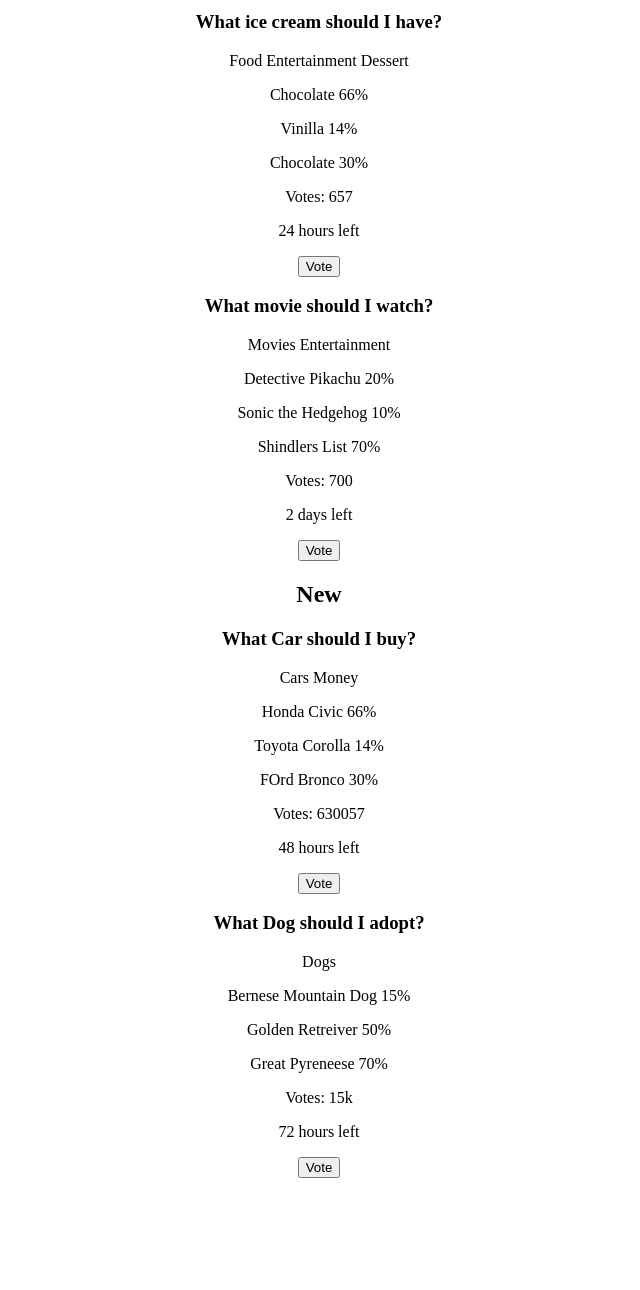
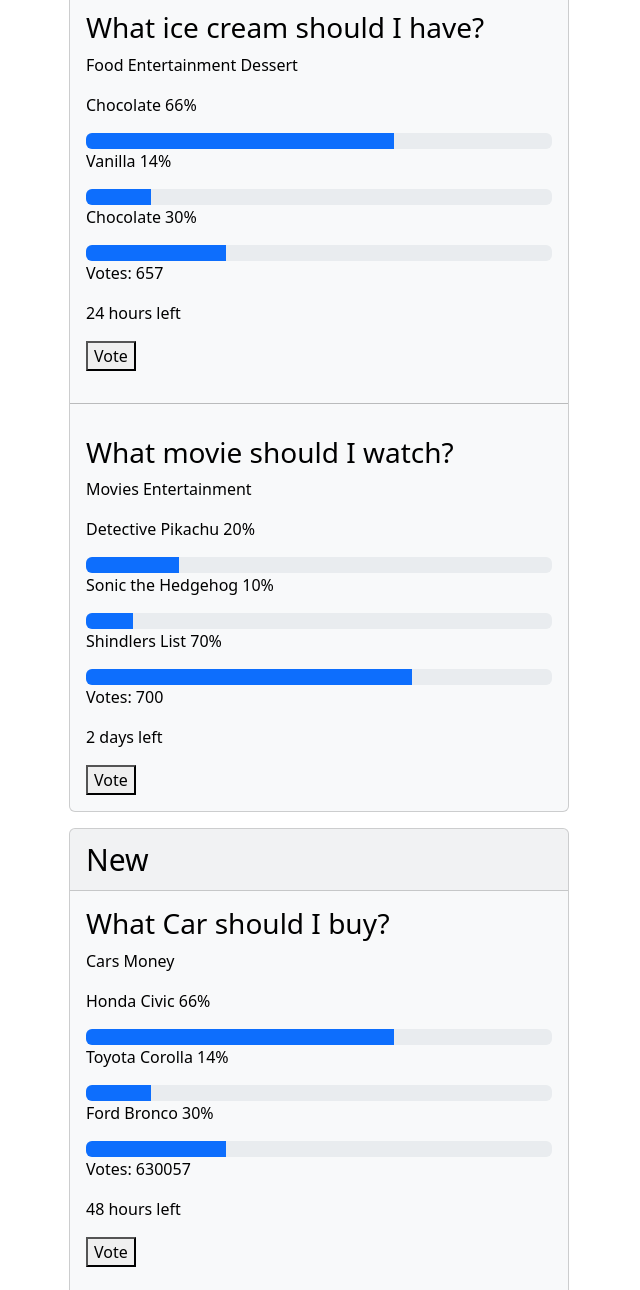
Before and after one commit to wths-webdev/crowdwise-part-1-Maddy221, a plain HTML site: page index.html in a window 1280 px wide. Shown: the part 168-1458 px from the top of the page, without its empty margins (321-961 px from the left). Before the commit the page ends 1354 px from the top, so only its background shows below. Drawn offline with nearby package versions, Linux system fonts and the light colour scheme.

Commit message:
added cards and progress bars

```diff
--- a/index.html
+++ b/index.html
@@ -4,54 +4,101 @@
     <meta charset="UTF-8">
     <meta name="viewport" content="width=device-width, initial-scale=1.0">
     <link rel="stylesheet" href="style.css">
+    <link href="https://cdn.jsdelivr.net/npm/bootstrap@5.3.6/dist/css/bootstrap.min.css" rel="stylesheet" integrity="sha384-4Q6Gf2aSP4eDXB8Miphtr37CMZZQ5oXLH2yaXMJ2w8e2ZtHTl7GptT4jmndRuHDT" crossorigin="anonymous">
     <title>Document</title>
 </head>
-<body>
+<body style="text-align: center;">
     <header>
         <img src="images/crowdwise.svg" alt="">
     </header>
     <main>
-        <div class="ending-soon">
-            <h2>Ending Soon</h2>
-
+        <div class="ending-soon" style="text-align: center;" >
+            <div class="card text-bg-light mb-3">
+                <div class="card-header" style="text-align: left;font-size: 30px;">Ending Soon</div>
+                <div class="card-body" style="text-align: left;">
                     <h3>What ice cream should I have?</h3>
                     <p>Food  Entertainment   Dessert</p>
                     <p>Chocolate 66%</p>
-            <p>Vinilla 14%</p>
+                    <div class="progress" role="progressbar" aria-label="Basic example" aria-valuenow="0" aria-valuemin="0" aria-valuemax="100">
+                        <div class="progress-bar" style="width: 66%"></div>
+                    </div>
+                    <p>Vanilla 14%</p>
+                    <div class="progress" role="progressbar" aria-label="Basic example" aria-valuenow="0" aria-valuemin="0" aria-valuemax="100">
+                        <div class="progress-bar" style="width: 14%"></div>
+                    </div>
                     <p>Chocolate 30%</p>
+                    <div class="progress" role="progressbar" aria-label="Basic example" aria-valuenow="0" aria-valuemin="0" aria-valuemax="100">
+                        <div class="progress-bar" style="width: 30%"></div>
+                    </div>
                     <p>Votes: 657</p>
                     <p>24 hours left</p>
                     <button>Vote</button>
-
+                </div>
+                <hr>
+                <div class="card-body" style="text-align: left;">
                     <h3>What movie  should I watch?</h3>
                     <p>Movies  Entertainment </p>
                     <p>Detective Pikachu 20%</p>
+                    <div class="progress" role="progressbar" aria-label="Basic example" aria-valuenow="0" aria-valuemin="0" aria-valuemax="100">
+                        <div class="progress-bar" style="width: 20%"></div>
+                    </div>
                     <p>Sonic the Hedgehog 10%</p>
+                    <div class="progress" role="progressbar" aria-label="Basic example" aria-valuenow="0" aria-valuemin="0" aria-valuemax="100">
+                        <div class="progress-bar" style="width: 10%"></div>
+                    </div>
                     <p>Shindlers List 70%</p>
+                    <div class="progress" role="progressbar" aria-label="Basic example" aria-valuenow="0" aria-valuemin="0" aria-valuemax="100">
+                        <div class="progress-bar" style="width: 70%"></div>
+                    </div>
                     <p>Votes: 700</p>
                     <p>2 days left</p>
                     <button>Vote</button>
                 </div>
+            </div>
+        </div>
         <div class="new">
-            <h2>New</h2>
-
+            <div class="card text-bg-light mb-3">
+                <div class="card-header" style="text-align: left; font-size: 30px;">New</div>
+                <div class="card-body" style="text-align: left;">
                     <h3>What Car should I buy?</h3>
                     <p>Cars Money</p>
                     <p>Honda Civic 66%</p>
+                    <div class="progress" role="progressbar" aria-label="Basic example" aria-valuenow="0" aria-valuemin="0" aria-valuemax="100">
+                        <div class="progress-bar" style="width: 66%"></div>
+                    </div>
                     <p>Toyota Corolla 14%</p>
-            <p>FOrd Bronco 30%</p>
+                    <div class="progress" role="progressbar" aria-label="Basic example" aria-valuenow="0" aria-valuemin="0" aria-valuemax="100">
+                        <div class="progress-bar" style="width: 14%"></div>
+                    </div>
+                    <p>Ford Bronco 30%</p>
+                    <div class="progress" role="progressbar" aria-label="Basic example" aria-valuenow="0" aria-valuemin="0" aria-valuemax="100">
+                        <div class="progress-bar" style="width: 30%"></div>
+                    </div>
                     <p>Votes: 630057</p>
                     <p>48 hours left</p>
                     <button>Vote</button>
-
+                </div>
+                <hr>
+                <div class="card-body" style="text-align: left;">
                     <h3>What Dog should I adopt?</h3>
                     <p>Dogs </p>
                     <p>Bernese Mountain Dog 15%</p>
+                    <div class="progress" role="progressbar" aria-label="Basic example" aria-valuenow="0" aria-valuemin="0" aria-valuemax="100">
+                        <div class="progress-bar" style="width: 15%"></div>
+                    </div>
                     <p>Golden Retreiver 50%</p>
+                    <div class="progress" role="progressbar" aria-label="Basic example" aria-valuenow="0" aria-valuemin="0" aria-valuemax="100">
+                        <div class="progress-bar" style="width: 50%"></div>
+                    </div>
                     <p>Great Pyreneese 70%</p>
+                    <div class="progress" role="progressbar" aria-label="Basic example" aria-valuenow="0" aria-valuemin="0" aria-valuemax="100">
+                        <div class="progress-bar" style="width: 70%"></div>
+                    </div>
                     <p>Votes: 15k</p>
                     <p>72 hours left</p>
                     <button>Vote</button>
+                </div>
+            </div>
 
         </div>
 
@@ -65,6 +112,6 @@
 
     </footer>
 
-
+    <script src="https://cdn.jsdelivr.net/npm/bootstrap@5.3.6/dist/js/bootstrap.bundle.min.js" integrity="sha384-j1CDi7MgGQ12Z7Qab0qlWQ/Qqz24Gc6BM0thvEMVjHnfYGF0rmFCozFSxQBxwHKO" crossorigin="anonymous"></script>
 </body>
 </html>
--- a/style.css
+++ b/style.css
@@ -1,11 +1,13 @@
 
-body{
-    text-align: center;
-    /*margin-left: 550px;*/
+.card{
+    border-radius: 50%;
+    border: 1px red solid;
+    flex: wrap;
+    margin: auto;
+    width: 500px;
+
 }
-/*header{
-    margin-left:150px;
-}*/
+
 img{
     height:100px;
 }
```
Lines whose indentation alone changed are shown as unchanged.
